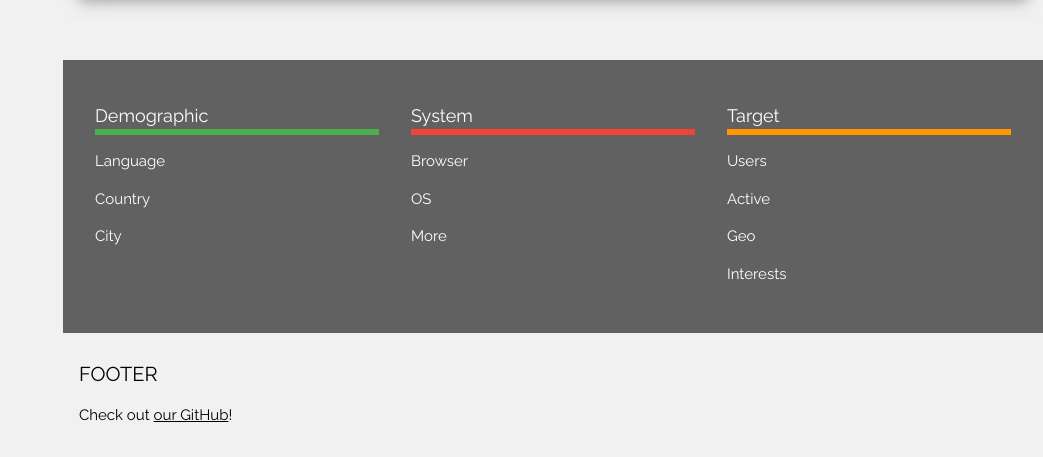
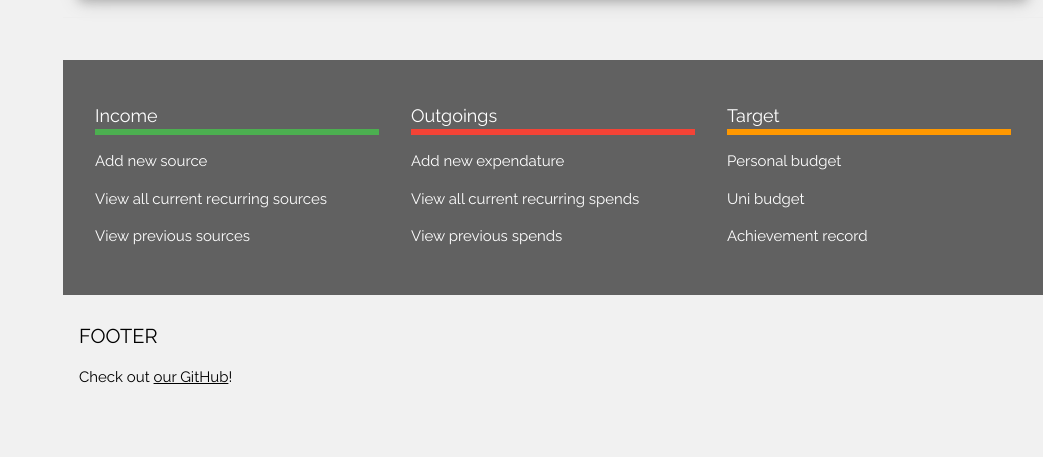
Before and after one commit to HackerByName/DURHACK2019, a plain HTML site: page index.html in a window 1280 px wide. Shown: the part 1540-1997 px from the top of the page, without its empty margins (237-1280 px from the left). After the commit the page ends 1960 px from the top, so only its background shows below. Drawn offline with nearby package versions, Linux system fonts and the light colour scheme.

Commit message:
Update index.html

```diff
--- a/index.html
+++ b/index.html
@@ -216,23 +216,22 @@ html,body,h1,h2,h3,h4,h5 {font-family: "Raleway", sans-serif}
   <div class="w3-container w3-dark-grey w3-padding-32">
     <div class="w3-row">
       <div class="w3-container w3-third">
-        <h5 class="w3-bottombar w3-border-green">Demographic</h5>
-        <p>Language</p>
-        <p>Country</p>
-        <p>City</p>
+        <h5 class="w3-bottombar w3-border-green">Income</h5>
+        <p>Add new source</p>
+        <p>View all current recurring sources</p>
+        <p>View previous sources</p>
       </div>
       <div class="w3-container w3-third">
-        <h5 class="w3-bottombar w3-border-red">System</h5>
-        <p>Browser</p>
-        <p>OS</p>
-        <p>More</p>
+        <h5 class="w3-bottombar w3-border-red">Outgoings</h5>
+        <p>Add new expendature</p>
+        <p>View all current recurring spends</p>
+        <p>View previous spends</p>
       </div>
       <div class="w3-container w3-third">
         <h5 class="w3-bottombar w3-border-orange">Target</h5>
-        <p>Users</p>
-        <p>Active</p>
-        <p>Geo</p>
-        <p>Interests</p>
+        <p>Personal budget</p>
+        <p>Uni budget</p>
+        <p>Achievement record</p>
       </div>
     </div>
   </div>
```
